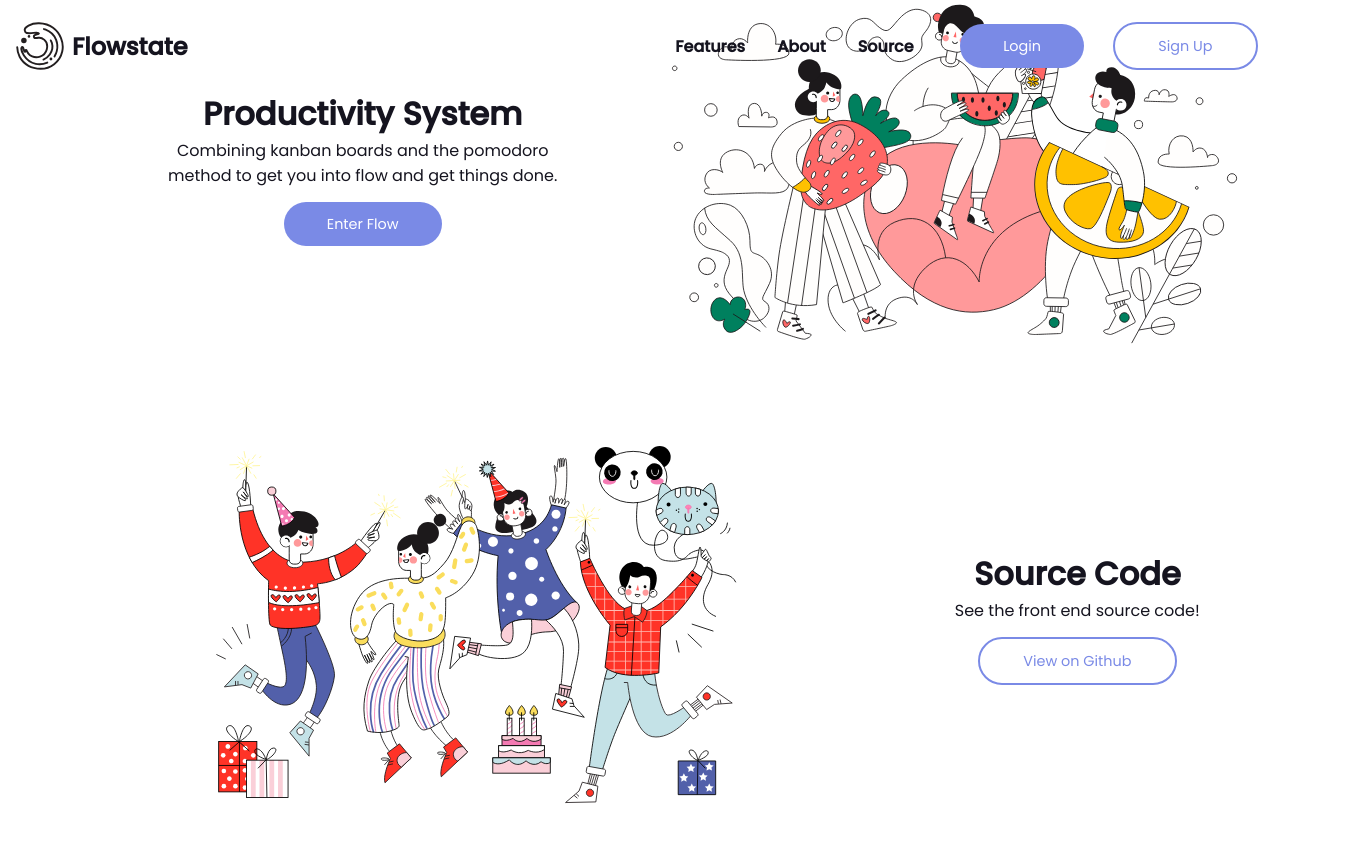
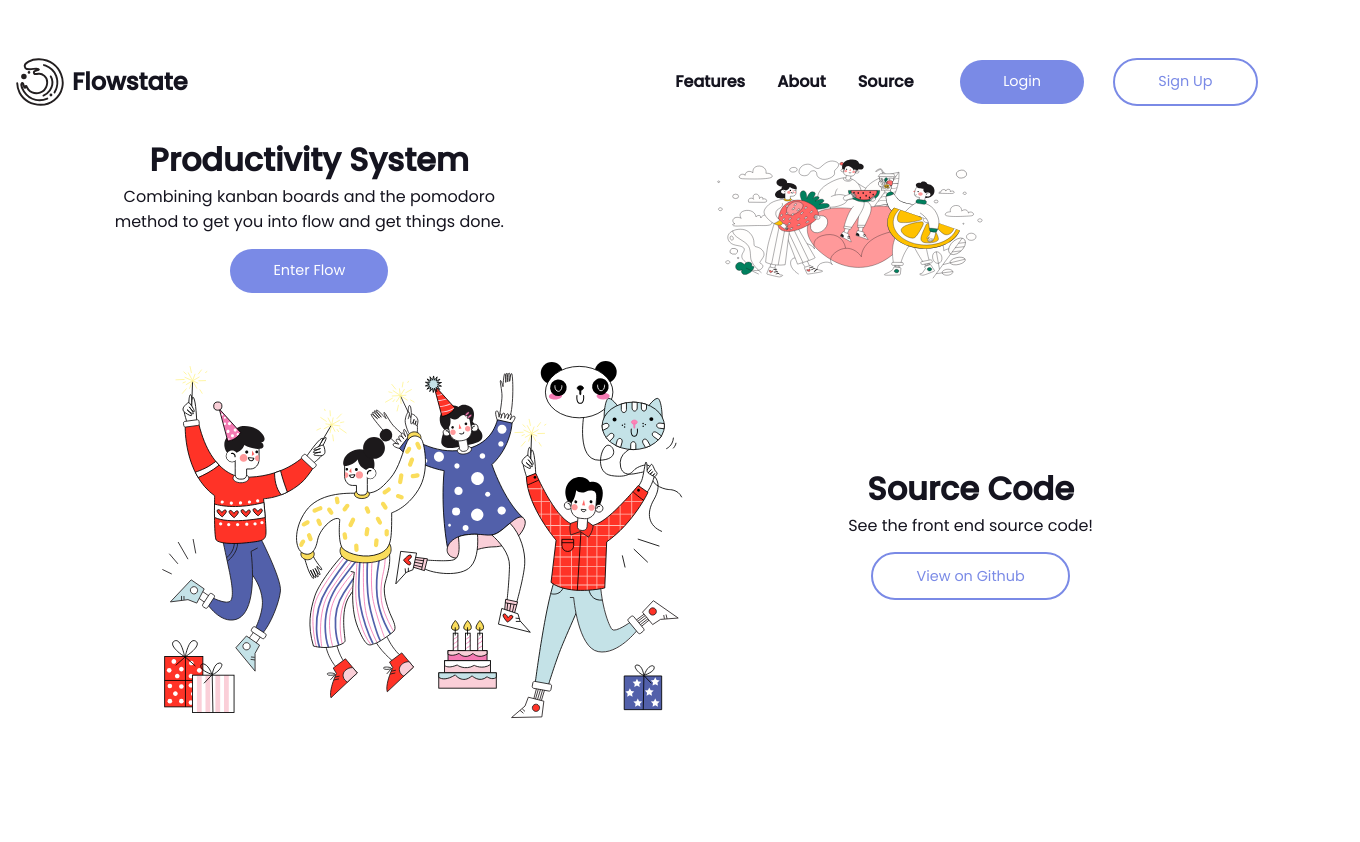
Before and after one commit to mei-lu/flowstate, a React (Create React App) app: page / in a window 1280 px wide. Shown: the top 842 px of the page, 1360 px wide, since content can reach past the window. After the commit the page ends 800 px from the top, so only its background shows below. Built offline with nearby package versions, Linux system fonts and the light colour scheme; no server answers.

Commit message:
Fix landing formatting

```diff
--- a/src/App.css
+++ b/src/App.css
@@ -8,7 +8,6 @@
 @import './style/CommonVars.css';
 
 body > #root > div {
-  height: 100vh;
   width: 100vw;
 }
 
--- a/src/pages/Landing.jsx
+++ b/src/pages/Landing.jsx
@@ -10,7 +10,7 @@ import WholesomeImage2 from '../img/landing/3.svg';
 
 function Landing() {
     return <div className='landing'>
-        <PublicNav />
+        <div><PublicNav /></div>
         <div id='features'><HeroSection
             image={<img src={WholesomeImage} alt='' />}
             heading='Productivity System'
--- a/src/style/Assets.css
+++ b/src/style/Assets.css
@@ -59,35 +59,3 @@
     padding: .5rem;
     width: 3rem;
   }
-
-  /* Public Nav Bar */
-.landing-nav {
-  position: absolute;
-  padding: .5rem;
-  box-sizing: border-box;
-  display: flex;
-  align-items: center;
-  justify-content: space-between;
-  width: 100%;
-  top: 0;
-  left: 0;
-}
-
-.landing-nav-labels-wrapper {
-    display: flex;
-    align-items: center;
-}
-
-.landing-nav-labels {
-    margin-left: 2rem;
-    font-weight: bold;
-}
-
-.landing-nav-labels a {
-  color: var(--body-text-color);
-}
-
-.landing-nav-button {
-    margin: 0 0 0 0.5rem;
-    padding: .7em 1.5em;
-}
--- a/src/style/Landing.css
+++ b/src/style/Landing.css
@@ -3,7 +3,37 @@
     display: flex;
     flex-direction: column;
     width: 100%;
+    justify-items: center;
+    overflow-x: hidden;
+}
+
+/* Public Nav Bar */
+.landing-nav {
+    padding: .5rem;
     box-sizing: border-box;
+    display: flex;
+    align-items: center;
+    justify-content: space-between;
+    overflow-x: hidden;
+}
+
+.landing-nav-labels-wrapper {
+    display: flex;
+    align-items: center;
+}
+
+.landing-nav-labels {
+    margin-left: 2rem;
+    font-weight: bold;
+}
+
+.landing-nav-labels a {
+color: var(--body-text-color);
+}
+
+.landing-nav-button {
+    margin: 0 0 0 0.5rem;
+    padding: .7em 1.5em;
 }
 
 /* Hero Section */
@@ -11,7 +41,6 @@
     display: flex;
     align-items: center;
     justify-content: space-evenly;
-    width: 100%;
     padding: .5rem;
     box-sizing: border-box;
     margin: 0 5rem;
```
Also changed, not shown: src/img/landing/2.svg, src/img/landing/wholesome.svg.
